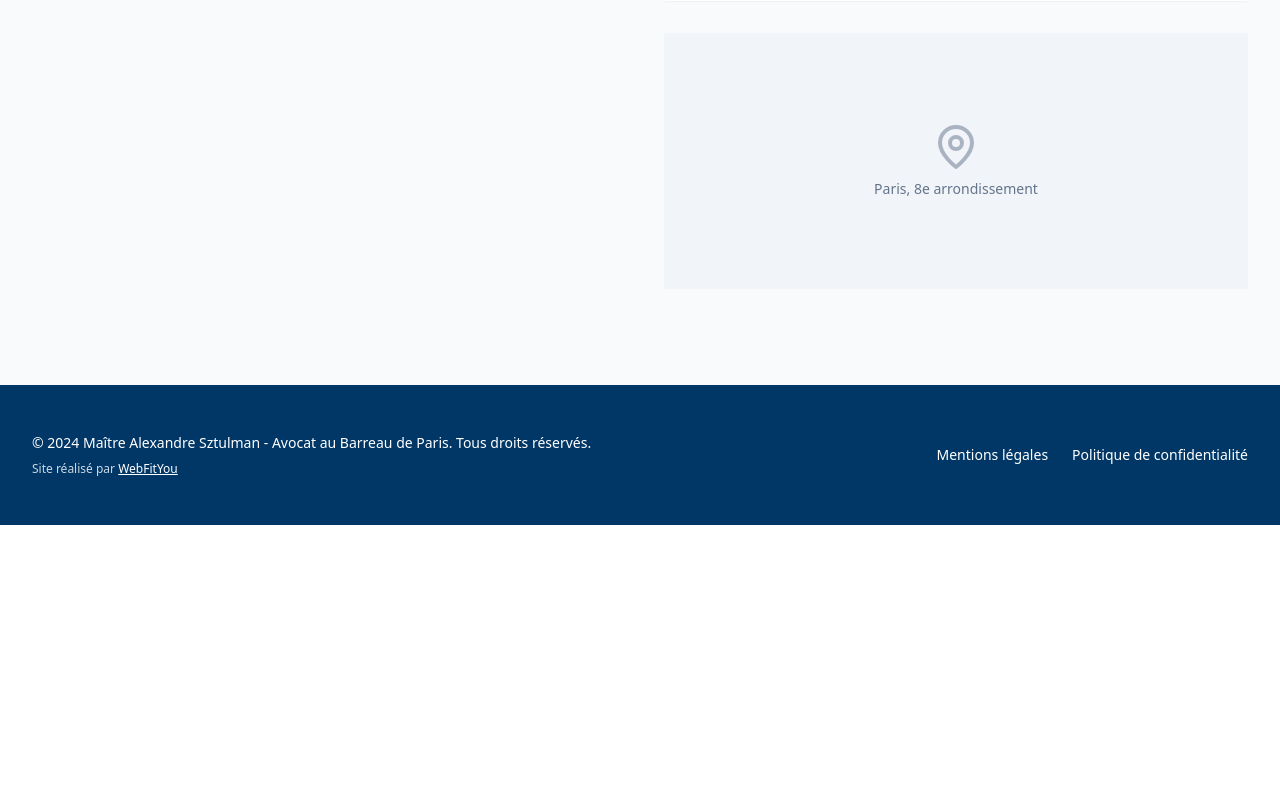
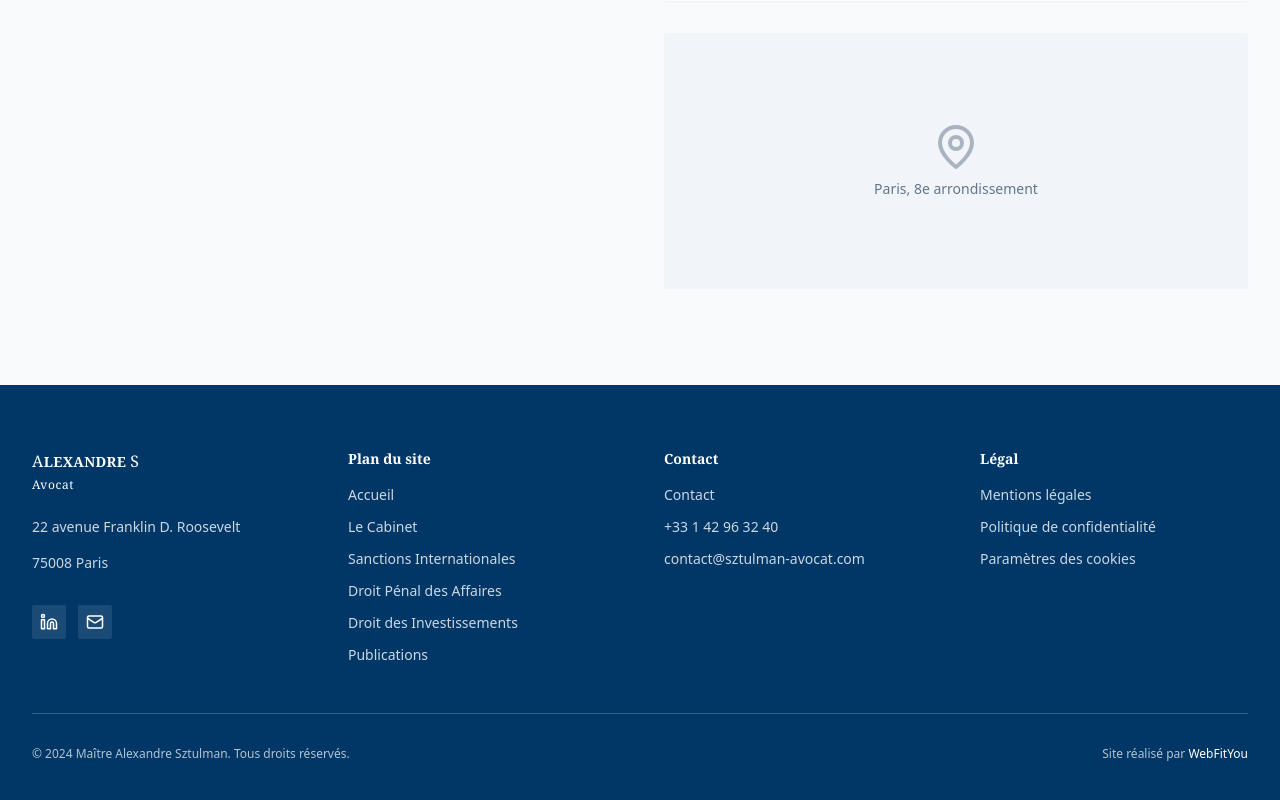
Before and after one commit to Jordanckn/Alexandre-Sztulman, a React (Vite) app: page /contact in a window 1280 px wide. Shown: the part 906-1706 px from the top of the page. Before the commit the page ends 1431 px from the top, so only its background shows below. Built offline with nearby package versions, Linux system fonts and the light colour scheme.

Commit message:
Updated Footer.tsx

```diff
--- a/src/components/Footer.tsx
+++ b/src/components/Footer.tsx
@@ -1,3 +1,5 @@
+import { Link } from 'react-router-dom';
+import { Linkedin, Mail } from 'lucide-react';
 import { Language } from '../types';
 
 interface FooterProps {
@@ -7,15 +9,43 @@ interface FooterProps {
 export function Footer({ language }: FooterProps) {
   const content = {
     fr: {
-      copyright: '© 2024 Maître Alexandre Sztulman - Avocat au Barreau de Paris. Tous droits réservés.',
+      home: 'Accueil',
+      about: 'Le Cabinet',
+      sanctions: 'Sanctions Internationales',
+      business: 'Droit Pénal des Affaires',
+      investments: 'Droit des Investissements',
+      blog: 'Publications',
+      contact: 'Contact',
+      sitemap: 'Plan du site',
       legal: 'Mentions légales',
       privacy: 'Politique de confidentialité',
+      cookies: 'Paramètres des cookies',
+      contactInfo: 'Contact',
+      address: '22 avenue Franklin D. Roosevelt',
+      city: '75008 Paris',
+      phone: '+33 1 42 96 32 40',
+      email: 'contact@sztulman-avocat.com',
+      copyright: '© 2024 Maître Alexandre Sztulman. Tous droits réservés.',
       credit: 'Site réalisé par'
     },
     en: {
-      copyright: '© 2024 Alexandre Sztulman - Attorney-at-Law, Paris Bar. All rights reserved.',
+      home: 'Home',
+      about: 'The Firm',
+      sanctions: 'International Sanctions',
+      business: 'Business Criminal Law',
+      investments: 'International Investment Law',
+      blog: 'Publications',
+      contact: 'Contact',
+      sitemap: 'Sitemap',
       legal: 'Legal Notice',
       privacy: 'Privacy Policy',
+      cookies: 'Cookie Settings',
+      contactInfo: 'Contact',
+      address: '22 avenue Franklin D. Roosevelt',
+      city: '75008 Paris',
+      phone: '+33 1 42 96 32 40',
+      email: 'contact@sztulman-avocat.com',
+      copyright: '© 2024 Alexandre Sztulman. All rights reserved.',
       credit: 'Website by'
     }
   };
@@ -23,26 +53,131 @@ export function Footer({ language }: FooterProps) {
   const t = content[language];
 
   return (
-    <footer className="bg-primary-700 text-white py-12">
-      <div className="max-w-7xl mx-auto px-4 sm:px-6 lg:px-8">
-        <div className="flex flex-col md:flex-row justify-between items-center gap-4">
-          <div className="flex flex-col items-center md:items-start gap-2">
-            <p className="text-sm">{t.copyright}</p>
-            <p className="text-xs text-white/80">
+    <footer className="bg-primary-700 text-white">
+      <div className="max-w-7xl mx-auto px-4 sm:px-6 lg:px-8 py-16">
+        <div className="grid md:grid-cols-4 gap-12 mb-12">
+          <div className="flex flex-col gap-4">
+            <Link to="/" className="flex flex-col gap-1 w-fit hover:opacity-80 transition-opacity">
+              <span className="text-sm font-serif font-bold tracking-wide">
+                <span className="text-base font-normal">A</span>LEXANDRE <span className="text-base font-normal">S</span>
+              </span>
+              <span className="text-xs tracking-wider font-serif">Avocat</span>
+            </Link>
+            <p className="text-sm text-white/80 mt-2">{t.address}</p>
+            <p className="text-sm text-white/80">{t.city}</p>
+            <div className="flex gap-3 mt-4">
+              <a
+                href="https://linkedin.com"
+                target="_blank"
+                rel="noopener noreferrer"
+                className="p-2 bg-white/10 hover:bg-white/20 rounded-sm transition-colors"
+                aria-label="LinkedIn"
+              >
+                <Linkedin size={18} />
+              </a>
+              <a
+                href="mailto:contact@sztulman-avocat.com"
+                className="p-2 bg-white/10 hover:bg-white/20 rounded-sm transition-colors"
+                aria-label="Email"
+              >
+                <Mail size={18} />
+              </a>
+            </div>
+          </div>
+
+          <div>
+            <h3 className="text-sm font-semibold mb-4 font-serif">{t.sitemap}</h3>
+            <ul className="space-y-3 text-sm">
+              <li>
+                <Link to="/" className="text-white/80 hover:text-white transition-colors">
+                  {t.home}
+                </Link>
+              </li>
+              <li>
+                <Link to="/about" className="text-white/80 hover:text-white transition-colors">
+                  {t.about}
+                </Link>
+              </li>
+              <li>
+                <Link to="/expertise/sanctions" className="text-white/80 hover:text-white transition-colors">
+                  {t.sanctions}
+                </Link>
+              </li>
+              <li>
+                <Link to="/expertise/business-criminal" className="text-white/80 hover:text-white transition-colors">
+                  {t.business}
+                </Link>
+              </li>
+              <li>
+                <Link to="/expertise/investment-disputes" className="text-white/80 hover:text-white transition-colors">
+                  {t.investments}
+                </Link>
+              </li>
+              <li>
+                <Link to="/blog" className="text-white/80 hover:text-white transition-colors">
+                  {t.blog}
+                </Link>
+              </li>
+            </ul>
+          </div>
+
+          <div>
+            <h3 className="text-sm font-semibold mb-4 font-serif">{t.contactInfo}</h3>
+            <ul className="space-y-3 text-sm">
+              <li>
+                <Link to="/contact" className="text-white/80 hover:text-white transition-colors">
+                  {t.contact}
+                </Link>
+              </li>
+              <li>
+                <a href="tel:+33142963240" className="text-white/80 hover:text-white transition-colors">
+                  {t.phone}
+                </a>
+              </li>
+              <li>
+                <a href="mailto:contact@sztulman-avocat.com" className="text-white/80 hover:text-white transition-colors">
+                  {t.email}
+                </a>
+              </li>
+            </ul>
+          </div>
+
+          <div>
+            <h3 className="text-sm font-semibold mb-4 font-serif">Légal</h3>
+            <ul className="space-y-3 text-sm">
+              <li>
+                <button className="text-white/80 hover:text-white transition-colors">
+                  {t.legal}
+                </button>
+              </li>
+              <li>
+                <button className="text-white/80 hover:text-white transition-colors">
+                  {t.privacy}
+                </button>
+              </li>
+              <li>
+                <button className="text-white/80 hover:text-white transition-colors">
+                  {t.cookies}
+                </button>
+              </li>
+            </ul>
+          </div>
+        </div>
+
+        <div className="border-t border-white/20 pt-8">
+          <div className="flex flex-col md:flex-row justify-between items-center gap-4">
+            <p className="text-xs text-white/70">{t.copyright}</p>
+            <p className="text-xs text-white/70">
               {t.credit}{' '}
               <a
                 href="https://webfityou.com/"
                 target="_blank"
                 rel="noopener noreferrer"
-                className="text-white hover:text-white/80 transition-colors underline"
+                className="text-white hover:text-white/80 transition-colors"
               >
                 WebFitYou
               </a>
             </p>
-          </div>
-          <div className="flex gap-6 text-sm">
-            <button className="hover:text-white/80 transition-colors">{t.legal}</button>
-            <button className="hover:text-white/80 transition-colors">{t.privacy}</button>
           </div>
         </div>
       </div>
```
